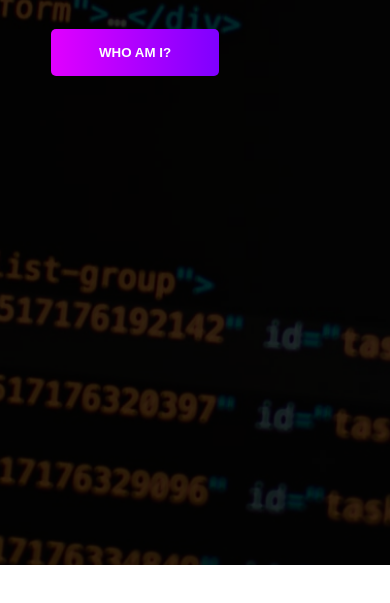
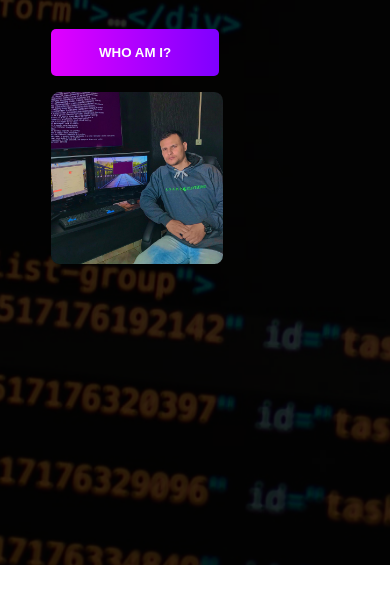
Before and after one commit to joaocarlosdene/MyPage, a plain HTML site: page index.html in a window 390 px wide. Shown: the part 279-882 px from the top of the page. Drawn offline with nearby package versions, Linux system fonts and the light colour scheme.

Commit message:
trocando foto de pagina

```diff
--- a/index.html
+++ b/index.html
@@ -21,7 +21,9 @@
             <div class="info">
                 <h1>Junior Web Developer</h1>
                 <p>Joao Carlos Dene</p>
+
                 <a href="pages/who am i.html"><button class="button-initial">Who am i?</button></a>
+                <img id="me"src="/images/me.jpeg" alt="">
             </div>
         </header>
         <div class="menu-section">
@@ -38,7 +40,7 @@
                     <li class="menu-item">
                         <a href="javascript://" class="menu-link">PROJECTS 🔽 </a>
                         <ul class="sub-menu">
-                            <li><a  href="">Project 1</a></li>
+                            <li><a  href="">E-Commerce</a></li>
                             <li><a  href="">Project 2</a></li>
                             <li><a  href="">Project 3</a></li>
                             <li><a  href="">Project 4</a></li>
--- a/style.css
+++ b/style.css
@@ -66,9 +66,12 @@ header{
     overflow: hidden;
 }
 #me{
-    width: 50%;
+    margin-top: 1rem;
+    display: block;
+    width: 30%;
     opacity: 0;
     animation: chegar 2s 1.1s forwards;
+    border-radius: 5%;
 }
 .info .button-initial{
     background-color: rgb(153, 13, 55);
@@ -190,6 +193,9 @@ header{
 .sidebar{
     display: none;
 }
+#me{
+    width: 55%;
+}
 .one,
 .two,
 .three{
```
Also changed, not shown: pages/contact.html (+1 -1 lines), pages/knowledge.html (+1 -1 lines), pages/who am i.html (+2 -2 lines).
